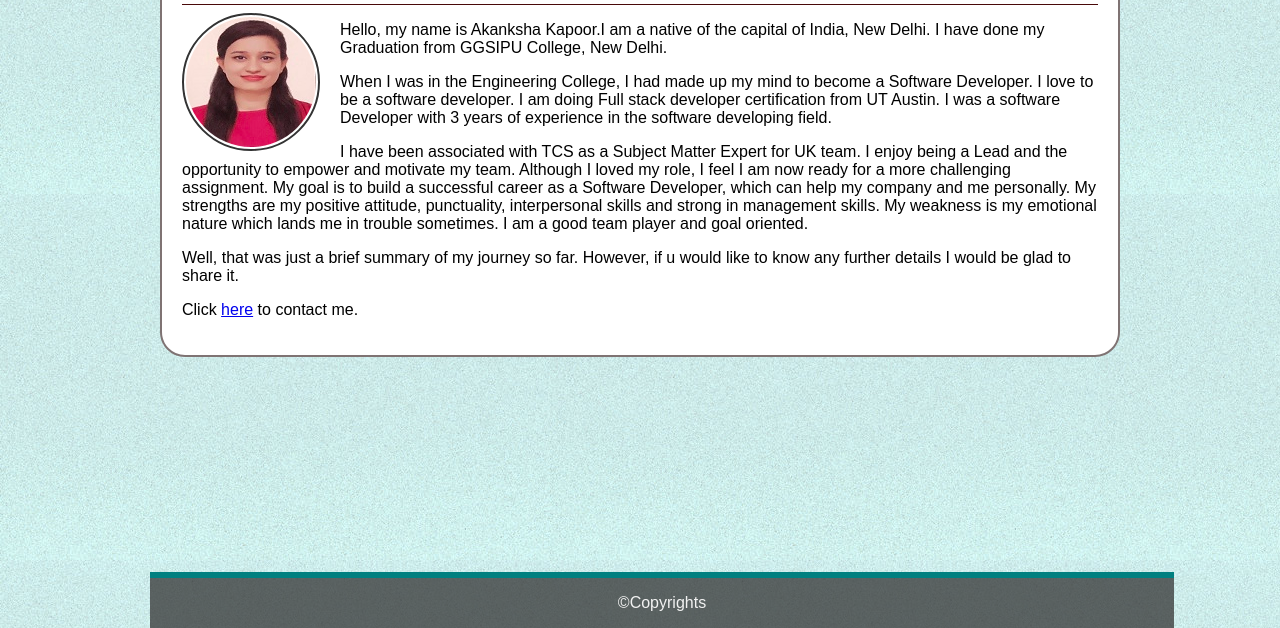
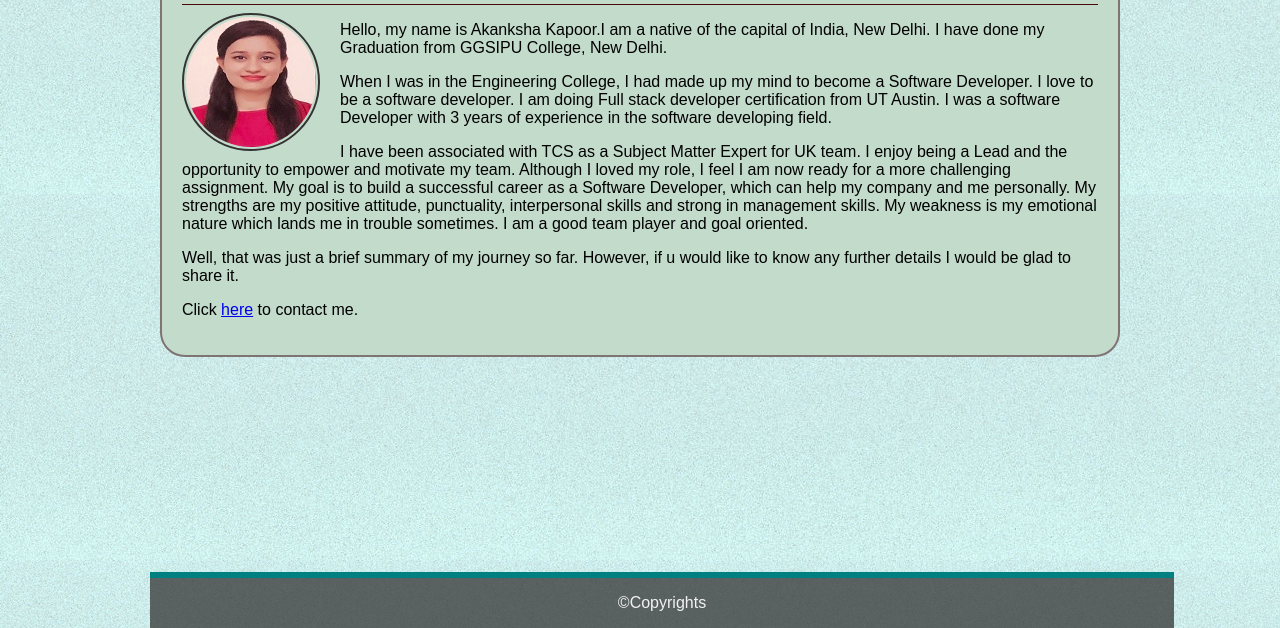
Before and after one commit to akgaur05/Basic-Portfolio, a plain HTML site: page index.html in a window 1280 px wide. Shown: the part 172-800 px from the top of the page. Drawn offline with Linux system fonts and the light colour scheme.

Commit message:
changed stylecss

```diff
--- a/assets/css/style.css
+++ b/assets/css/style.css
@@ -103,7 +103,7 @@ background-color:teal;
 .content {
 max-width: 960px;
   margin: 0 auto;
-  background-color: white;
+  background-color:#c3dbcb;
   padding: 0 20px 20px 20px;
   margin-top: 20px;
   border-radius: 25px;
```
